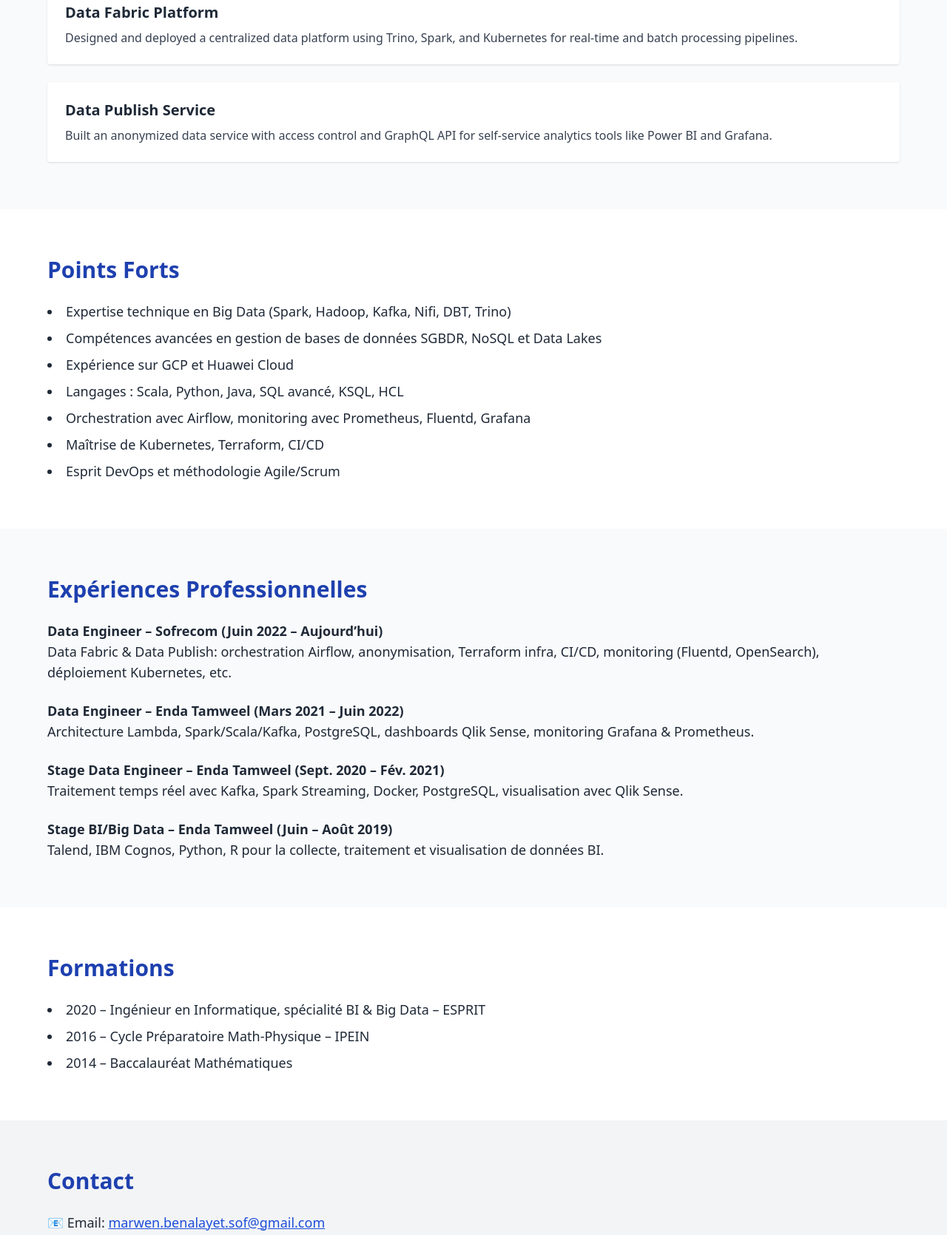
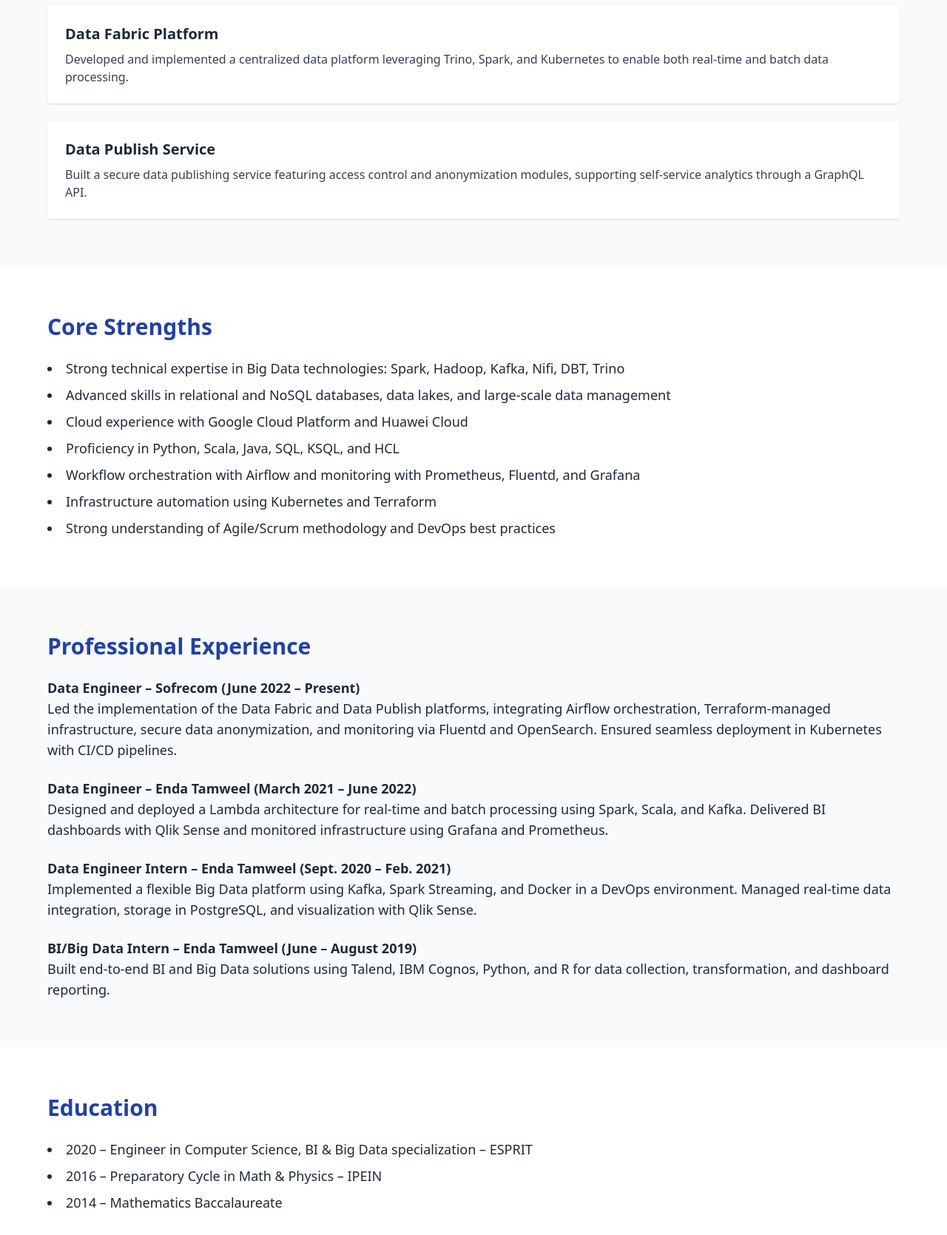
Before and after one commit to marwenbenalayetsof/my-portfolio, a plain HTML site: page index.html in a window 1280 px wide. Shown: the part 824-2494 px from the top of the page at 74% size. Drawn offline with nearby package versions, Linux system fonts and the light colour scheme.

Commit message:
Update index.html

```diff
--- a/index.html
+++ b/index.html
@@ -40,7 +40,7 @@
   <section id="about" class="max-w-6xl mx-auto py-16 px-6">
     <h2 class="text-3xl font-bold mb-4 text-blue-800">About Me</h2>
     <p class="text-lg leading-relaxed">
-      I'm a passionate Data Engineer with <span id="years-experience">X</span>+ years of experience building scalable data platforms and pipelines using tools like Spark, Airflow, Trino, and Kubernetes. I design and implement systems that help companies unlock the value of their data.
+      I am a dedicated and results-driven Data Engineer with <span id="years-experience">X</span>+ years of experience building scalable data platforms and pipelines. My expertise spans across tools like Spark, Airflow, Trino, and Kubernetes. I design and deploy robust systems that enable organizations to unlock insights and leverage the full potential of their data assets.
     </p>
   </section>
 
@@ -66,11 +66,11 @@
       <div class="space-y-6">
         <div class="bg-white p-6 rounded shadow hover:shadow-lg transition">
           <h3 class="text-xl font-semibold">Data Fabric Platform</h3>
-          <p class="mt-2 text-gray-700">Designed and deployed a centralized data platform using Trino, Spark, and Kubernetes for real-time and batch processing pipelines.</p>
+          <p class="mt-2 text-gray-700">Developed and implemented a centralized data platform leveraging Trino, Spark, and Kubernetes to enable both real-time and batch data processing.</p>
         </div>
         <div class="bg-white p-6 rounded shadow hover:shadow-lg transition">
           <h3 class="text-xl font-semibold">Data Publish Service</h3>
-          <p class="mt-2 text-gray-700">Built an anonymized data service with access control and GraphQL API for self-service analytics tools like Power BI and Grafana.</p>
+          <p class="mt-2 text-gray-700">Built a secure data publishing service featuring access control and anonymization modules, supporting self-service analytics through a GraphQL API.</p>
         </div>
       </div>
     </div>
@@ -79,15 +79,15 @@
   <!-- Strengths -->
   <section id="strengths" class="py-16 px-6 bg-white">
     <div class="max-w-6xl mx-auto">
-      <h2 class="text-3xl font-bold mb-6 text-blue-800">Points Forts</h2>
+      <h2 class="text-3xl font-bold mb-6 text-blue-800">Core Strengths</h2>
       <ul class="list-disc list-inside space-y-2 text-lg">
-        <li>Expertise technique en Big Data (Spark, Hadoop, Kafka, Nifi, DBT, Trino)</li>
-        <li>Compétences avancées en gestion de bases de données SGBDR, NoSQL et Data Lakes</li>
-        <li>Expérience sur GCP et Huawei Cloud</li>
-        <li>Langages : Scala, Python, Java, SQL avancé, KSQL, HCL</li>
-        <li>Orchestration avec Airflow, monitoring avec Prometheus, Fluentd, Grafana</li>
-        <li>Maîtrise de Kubernetes, Terraform, CI/CD</li>
-        <li>Esprit DevOps et méthodologie Agile/Scrum</li>
+        <li>Strong technical expertise in Big Data technologies: Spark, Hadoop, Kafka, Nifi, DBT, Trino</li>
+        <li>Advanced skills in relational and NoSQL databases, data lakes, and large-scale data management</li>
+        <li>Cloud experience with Google Cloud Platform and Huawei Cloud</li>
+        <li>Proficiency in Python, Scala, Java, SQL, KSQL, and HCL</li>
+        <li>Workflow orchestration with Airflow and monitoring with Prometheus, Fluentd, and Grafana</li>
+        <li>Infrastructure automation using Kubernetes and Terraform</li>
+        <li>Strong understanding of Agile/Scrum methodology and DevOps best practices</li>
       </ul>
     </div>
   </section>
@@ -95,23 +95,23 @@
   <!-- Experience -->
   <section id="experience" class="py-16 px-6 bg-gray-50">
     <div class="max-w-6xl mx-auto">
-      <h2 class="text-3xl font-bold mb-6 text-blue-800">Expériences Professionnelles</h2>
+      <h2 class="text-3xl font-bold mb-6 text-blue-800">Professional Experience</h2>
       <div class="space-y-6 text-lg">
         <div>
-          <h3 class="font-semibold">Data Engineer – Sofrecom (Juin 2022 – Aujourd’hui)</h3>
-          <p>Data Fabric & Data Publish: orchestration Airflow, anonymisation, Terraform infra, CI/CD, monitoring (Fluentd, OpenSearch), déploiement Kubernetes, etc.</p>
+          <h3 class="font-semibold">Data Engineer – Sofrecom (June 2022 – Present)</h3>
+          <p>Led the implementation of the Data Fabric and Data Publish platforms, integrating Airflow orchestration, Terraform-managed infrastructure, secure data anonymization, and monitoring via Fluentd and OpenSearch. Ensured seamless deployment in Kubernetes with CI/CD pipelines.</p>
         </div>
         <div>
-          <h3 class="font-semibold">Data Engineer – Enda Tamweel (Mars 2021 – Juin 2022)</h3>
-          <p>Architecture Lambda, Spark/Scala/Kafka, PostgreSQL, dashboards Qlik Sense, monitoring Grafana & Prometheus.</p>
+          <h3 class="font-semibold">Data Engineer – Enda Tamweel (March 2021 – June 2022)</h3>
+          <p>Designed and deployed a Lambda architecture for real-time and batch processing using Spark, Scala, and Kafka. Delivered BI dashboards with Qlik Sense and monitored infrastructure using Grafana and Prometheus.</p>
         </div>
         <div>
-          <h3 class="font-semibold">Stage Data Engineer – Enda Tamweel (Sept. 2020 – Fév. 2021)</h3>
-          <p>Traitement temps réel avec Kafka, Spark Streaming, Docker, PostgreSQL, visualisation avec Qlik Sense.</p>
+          <h3 class="font-semibold">Data Engineer Intern – Enda Tamweel (Sept. 2020 – Feb. 2021)</h3>
+          <p>Implemented a flexible Big Data platform using Kafka, Spark Streaming, and Docker in a DevOps environment. Managed real-time data integration, storage in PostgreSQL, and visualization with Qlik Sense.</p>
         </div>
         <div>
-          <h3 class="font-semibold">Stage BI/Big Data – Enda Tamweel (Juin – Août 2019)</h3>
-          <p>Talend, IBM Cognos, Python, R pour la collecte, traitement et visualisation de données BI.</p>
+          <h3 class="font-semibold">BI/Big Data Intern – Enda Tamweel (June – August 2019)</h3>
+          <p>Built end-to-end BI and Big Data solutions using Talend, IBM Cognos, Python, and R for data collection, transformation, and dashboard reporting.</p>
         </div>
       </div>
     </div>
@@ -120,11 +120,11 @@
   <!-- Education -->
   <section id="education" class="py-16 px-6 bg-white">
     <div class="max-w-6xl mx-auto">
-      <h2 class="text-3xl font-bold mb-6 text-blue-800">Formations</h2>
+      <h2 class="text-3xl font-bold mb-6 text-blue-800">Education</h2>
       <ul class="list-disc list-inside space-y-2 text-lg">
-        <li>2020 – Ingénieur en Informatique, spécialité BI & Big Data – ESPRIT</li>
-        <li>2016 – Cycle Préparatoire Math-Physique – IPEIN</li>
-        <li>2014 – Baccalauréat Mathématiques</li>
+        <li>2020 – Engineer in Computer Science, BI & Big Data specialization – ESPRIT</li>
+        <li>2016 – Preparatory Cycle in Math & Physics – IPEIN</li>
+        <li>2014 – Mathematics Baccalaureate</li>
       </ul>
     </div>
   </section>
```
